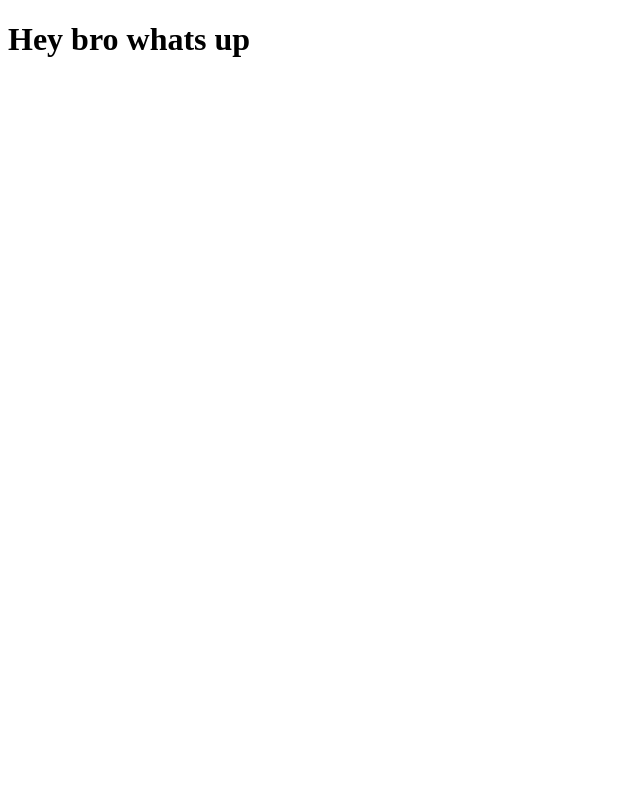
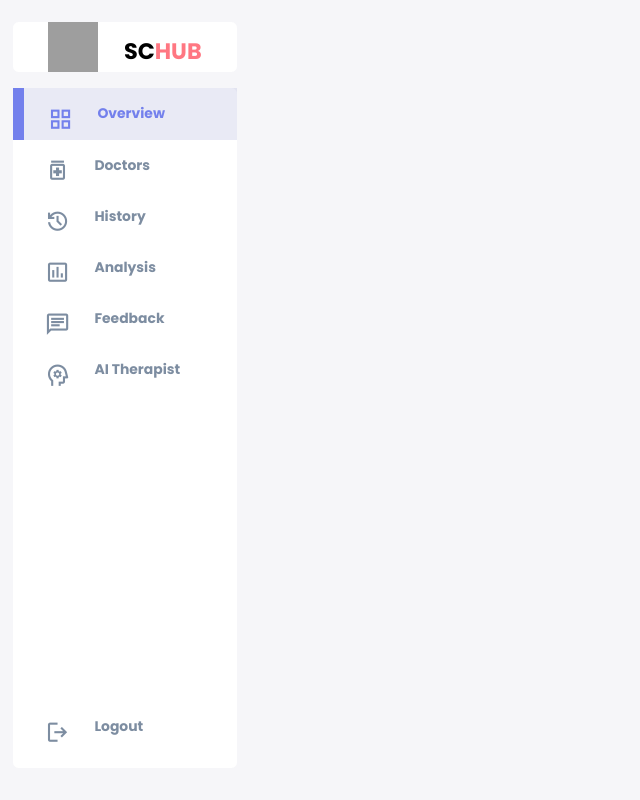
Before and after one commit to jaipathak1972/SIH, a Flask app: page /dashboard in a window 1280 px wide. Shown: the whole page, without its empty margins (0-640 px from the left). Run offline with Flask 3, Linux system fonts and the light colour scheme; the visitor is signed in with stand-in values (Sample User, id 1); grey boxes are pictures that could not be loaded.

Commit message:
Updated SIH directory with new and modified content

```diff
--- a/register.py
+++ b/register.py
@@ -6,7 +6,7 @@ from datetime import datetime
 app = Flask(__name__)
 
 # MySQL connection config
-app.config['SQLALCHEMY_DATABASE_URI'] = 'mysql+pymysql://root:jaipathak2005@localhost/speechcare'
+app.config['SQLALCHEMY_DATABASE_URI'] = 'mysql+pymysql://root:Ahmed#2909@localhost/speechcare'
 app.config['SQLALCHEMY_TRACK_MODIFICATIONS'] = False
 app.secret_key = 'secret_key'
 
--- a/templates/dashboard.html
+++ b/templates/dashboard.html
@@ -4,8 +4,70 @@
     <meta charset="UTF-8">
     <meta name="viewport" content="width=device-width, initial-scale=1.0">
     <title>Document</title>
+    <link href="https://fonts.googleapis.com/css2?family=Roboto:wght@400;500;700&family=Poppins:wght@600&display=swap" rel="stylesheet">
+    <link rel="stylesheet" href="https://fonts.googleapis.com/css2?family=Material+Symbols+Outlined:opsz,wght,FILL,GRAD@24,400,0,0" />
+    <link rel="icon" href="https://iili.io/d8t0FpI.md.jpg" type="image/png">
+
+    <link rel="stylesheet" href="static\css\patient_dashboard.css">
 </head>
 <body>
-    <h1>Hey bro whats up </h1>
+    <div class="container">
+        <!-- aside section start -->
+        <aside>
+             <div class="top">
+                <!-- logo -->
+                <div class="logo">
+                    <img src="https://iili.io/d8uRziv.png" alt="Logo">
+                    <h2>SC<span class="danger">HUB</span></h2>
+                </div>
+                <!-- close button -->
+                <div class="close">
+                    <span class="material-symbols-outlined">
+                        close
+                        </span>
+                </div>
+            </div>
+             <!-- end top -->
+              <!-- side bar start -->
+            <div class="sidebar">
+                <a href="#" class="active">
+                    <Span class="material-symbols-outlined">grid_view</Span>
+                    <h3>Overview</h3>
+                </a>
+                <a href="#">
+                    <Span class="material-symbols-outlined">medication</Span>
+                    <h3>Doctors</h3>
+                </a>
+                <a href="#">
+                    <Span class="material-symbols-outlined">history</Span>
+                    <h3>History</h3>
+                </a>
+                <a href="#">
+                    <Span class="material-symbols-outlined">insert_chart</Span>
+                    <h3>Analysis</h3>
+                </a>
+                <a href="#">
+                    <Span class="material-symbols-outlined">chat</Span>
+                    <h3>Feedback</h3>
+                </a>
+                <a href="#">
+                    <Span class="material-symbols-outlined">psychology</Span>
+                    <h3>AI Therapist</h3>
+                </a>
+                <a href="#">
+                    <Span class="material-symbols-outlined">logout</Span>
+                    <h3>Logout</h3>
+                </a>
+            </div>
+        </aside>
+        <!-- main section start -->
+         <main>
+
+         </main>
+         <!-- right section start -->
+          <div class="right">
+
+          </div>
+    </div>
 </body>
 </html>
--- /dev/null
+++ b/templates/static/css/patient_dashboard.css
@@ -0,0 +1,225 @@
+@import url('https://fonts.googleapis.com/css2?family=Poppins:ital,wght@0,100;0,200;0,300;0,400;0,500;0,600;0,700;0,800;0,900;1,100;1,200;1,300;1,400;1,500;1,600;1,700;1,800;1,900&display=swap');
+
+:root {
+    --clr-primary: #7380ec;
+    --clr-danger: #ff7782;
+    --clr-success: #41f1b6;
+    --clr-white: #fff;
+    --clr-info-dark: #7d8da1;
+    --clr-info-light: #dce1eb;
+    --clr-dark: #363949;
+    --clr-warnig: #ff4edc;
+    --clr-light: rgba(132, 139, 200, 0.18);
+    --clr-primary-variant: #111e88;
+    --clr-dark-variant: #677483;
+    --clr-color-background: #f6f6f9;
+
+    --card-border-radius: 2rem;
+    --border-radius-1: 0.4rem;
+    --border-radius-2: 0.8rem;
+    --border-radius-3: 1.2rem;
+
+    --card-padding: 1.8rem;
+    --padding-1: 1.2rem;
+    --box-shadow: 0 2rem 3rem var(--clr-light);
+
+  }
+
+  /* dark theme */
+  .dark-theme-variables {
+    --clr-color-background: #181a1e;
+    --clr-white: #202528;
+    --clr-light: rgba(0, 0, 0, 0.4);
+    --clr-dark: #edeffd;
+    --clr-dark-variant: #677483;
+    --box-shadow: 0 2rem 3rem var(--clr-light)
+  }
+
+  *{
+    margin: 0;
+    padding: 0;
+    box-sizing: border-box;
+    text-decoration: none;
+    list-style: none;
+    appearance: none;
+  }
+
+  body{
+    font-family: 'poppins',sans-serif;
+    width: 100vw;
+    height: 100vh;
+    font-size: 0.88rem;
+    user-select: none;
+    overflow-x: none;
+    background: var(--clr-color-background);
+}
+
+.container{
+    display: grid;
+    grid-template-columns: 14rem auto 20rem;
+    width: 98%;
+    gap: 1.8rem;
+    margin: 0 auto;
+}
+
+.top{
+    border-radius: 0.35rem;
+}
+
+.sidebar{
+    border-radius: 0.35rem;
+}
+
+.logo img {
+    width: 50px;
+    height: 50px;
+    margin-right: 10px;
+}
+
+.logo h2,span{
+    margin-top: 0.7rem;
+}
+
+a{
+    color: var(--clr-dark);
+}
+
+h1{
+    font-weight: 800;
+    font-size: 1.8rem;
+}
+
+h2{
+    font-size: 1.4rem;
+}
+
+h3{
+    font-size: 0.87rem;
+}
+
+h4{
+    font-size: 0.8rem;
+}
+
+h5{
+    font-size: 0.75rem;
+}
+
+small{
+    font-size: 0.75rem;
+}
+
+.profile_photo{
+    width: 2.8rem;
+    height: 2.8rem;
+    border-radius: 50%;
+    overflow: hidden;
+}
+
+.text-muted{
+    color: var(--clr-info-dark);
+}
+
+p{
+    color: var(--clr-dark-variant);
+}
+
+b{
+    color: var(--clr-dark);
+}
+
+.primary{
+    color: var(--clr-primary);
+}
+
+.success{
+    color: var(--clr-success);
+}
+
+.danger{
+    color: var(--clr-danger);
+}
+
+.warning{
+    color: var(--clr-warnig);
+}
+
+/* aside section started  */
+aside{
+    height: 100vh;
+}
+
+aside .top{
+    background-color: var(--clr-white);
+    display: flex;
+    justify-content: space-around;
+    align-items: center;
+    margin-top: 1.4rem;
+}
+
+aside .logo{
+    display: flex;
+    gap: 1rem;
+}
+
+aside .top div.close{
+    display: none;
+}
+
+/* sidebar section has started */
+aside .sidebar{
+    background-color: var(--clr-white);
+    display: flex;
+    flex-direction: column;
+    height: 85vh;
+    position: relative;
+    top: 1rem;
+}
+
+aside .h3{
+    font-weight: 500;
+}
+
+aside .sidebar a{
+    display: flex;
+    color: var(--clr-info-dark);
+    margin-left: 2rem;
+    gap: 1.5rem;
+    align-items: center;
+    height: 3.2rem;
+    transition: all .1s ease-in;
+}
+
+aside .sidebar a span{
+    font-size: 1.6rem;
+    transform: all .1s ease-in;
+}
+
+aside .sidebar a:last-child{
+    position: absolute;
+    bottom: 1rem;
+    width: 100%;
+}
+
+aside .sidebar a.active{
+    background: var(--clr-light);
+    color: var(--clr-primary);
+    margin-left: 0;
+    border-left: 5px solid var(--clr-primary);
+}
+
+aside .sidebar a.active::before{
+    content: '';
+    width: 6px;
+    height: 100%;
+    background-color: var(--clr-primary);
+}
+
+aside .sidebar a:hover{
+    color: var(--clr-primary);
+}
+
+aside .sidebar a:hover span{
+    margin-left: 1rem;
+    transition: all;
+}
```
